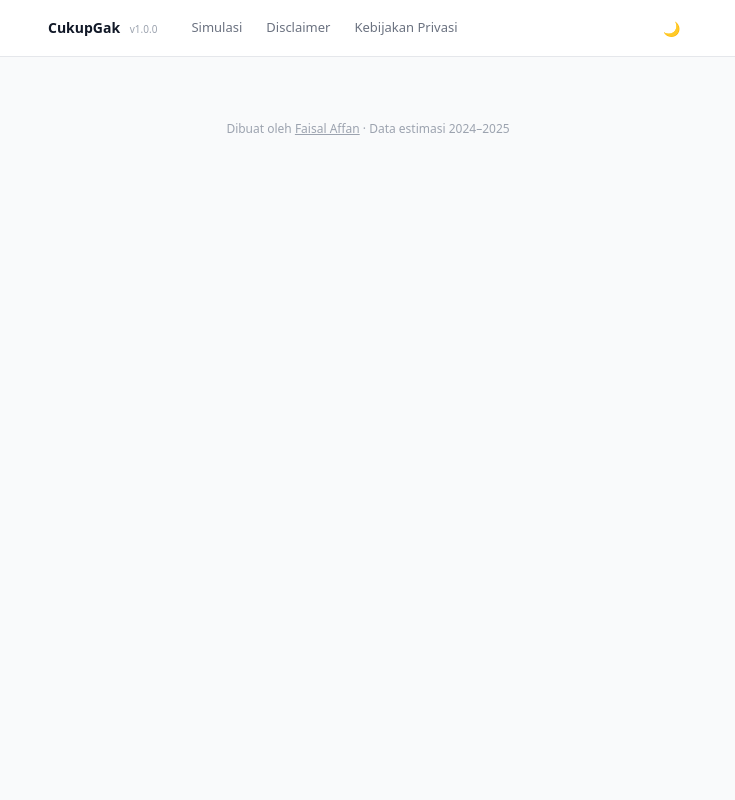
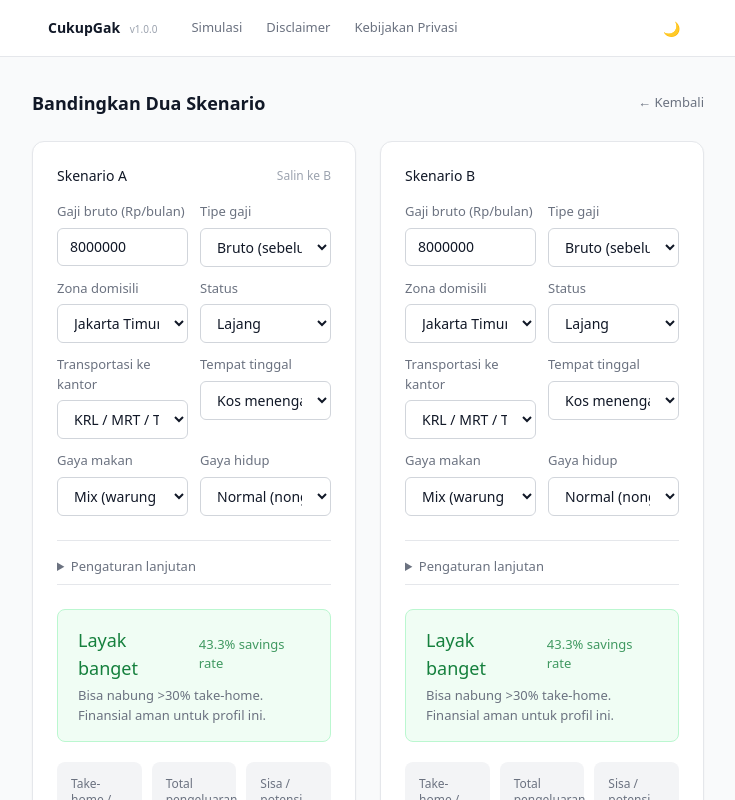
Before and after one commit to faisalaffan/cukupgak, a Nuxt app: page /compare in a window 1280 px wide. Shown: the top 800 px of the page, without its empty margins (272-1007 px from the left). Built offline with nearby package versions, Linux system fonts and the light colour scheme.

Commit message:
feat: add comparison page

```diff
--- /dev/null
+++ b/pages/compare.vue
@@ -0,0 +1,57 @@
+<script setup lang="ts">
+import { useSalaryCalculator } from '~/composables/use-salary-calculator'
+import { useUrlSync } from '~/composables/use-url-sync'
+
+useHead({ title: 'Bandingkan Dua Skenario — CukupGak' })
+definePageMeta({ alias: '/bandingkan' })
+
+const { form: formA, result: resultA } = useSalaryCalculator()
+const { form: formB, result: resultB } = useSalaryCalculator()
+
+useUrlSync(formA, 'a')
+useUrlSync(formB, 'b')
+
+const copyAToB = () => {
+  Object.assign(formB, { ...formA })
+}
+</script>
+
+<template>
+  <div class="space-y-6">
+    <div class="flex items-center justify-between">
+      <h1 class="text-lg font-semibold text-gray-900 dark:text-gray-100">Bandingkan Dua Skenario</h1>
+      <NuxtLink to="/" class="text-[13px] text-gray-500 dark:text-gray-400 hover:text-gray-700 dark:hover:text-gray-300">
+        ← Kembali
+      </NuxtLink>
+    </div>
+
+    <div class="grid grid-cols-1 lg:grid-cols-2 gap-6">
+      <!-- Skenario A -->
+      <div class="bg-white dark:bg-gray-900 rounded-xl shadow-sm border border-gray-200 dark:border-gray-700 p-6">
+        <div class="flex items-center justify-between mb-4">
+          <h2 class="text-sm font-medium text-gray-900 dark:text-gray-100">Skenario A</h2>
+          <button
+            @click="copyAToB"
+            class="text-[12px] text-gray-400 dark:text-gray-500 hover:text-gray-600 dark:hover:text-gray-300 transition-colors"
+          >
+            Salin ke B
+          </button>
+        </div>
+        <SalaryForm v-model="formA" />
+        <SalaryResults :result="resultA" />
+      </div>
+
+      <!-- Skenario B -->
+      <div class="bg-white dark:bg-gray-900 rounded-xl shadow-sm border border-gray-200 dark:border-gray-700 p-6">
+        <h2 class="text-sm font-medium text-gray-900 dark:text-gray-100 mb-4">Skenario B</h2>
+        <SalaryForm v-model="formB" />
+        <SalaryResults :result="resultB" />
+      </div>
+    </div>
+
+    <!-- Comparison summary -->
+    <div class="bg-white dark:bg-gray-900 rounded-xl shadow-sm border border-gray-200 dark:border-gray-700 p-6">
+      <CompareSummary :a="resultA" :b="resultB" />
+    </div>
+  </div>
+</template>
```
